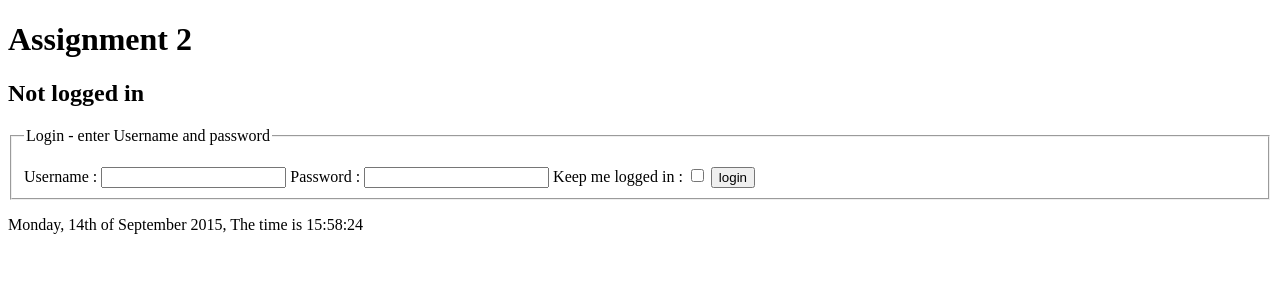
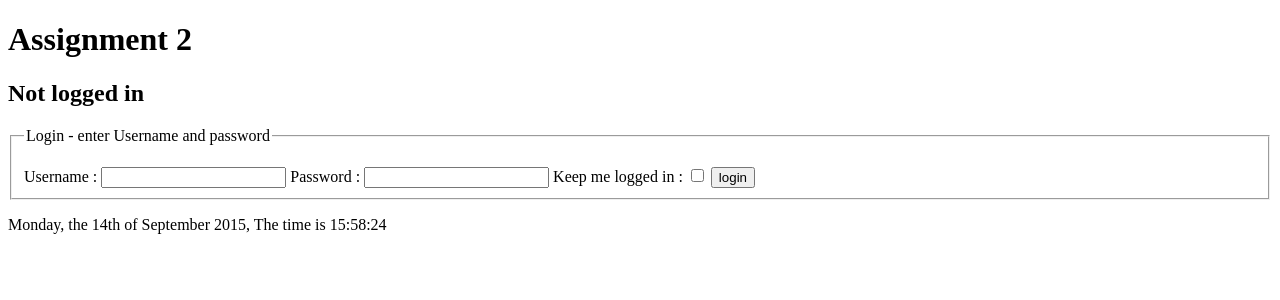
Before and after one commit to camipe/1DV608_assignment_2, a PHP site: page / in a window 1280 px wide. Shown: the top 300 px of the page. Run offline with PHP 8.4, Linux system fonts and the light colour scheme.

Commit message:
Added 'the' before date in timestring.

```diff
--- a/view/DateTimeView.php
+++ b/view/DateTimeView.php
@@ -11,7 +11,7 @@ class DateTimeView {
         The time is [Hour]:[minutes]:[Seconds].
         Example: "Monday, the 8th of July 2015, The time is 10:59:21"
          */
-		$timeString = date("l, jS \of F Y,") . " The time is " . date("H:i:s");
+		$timeString = date('l, \t\h\e jS \of F Y,') . ' The time is ' . date('H:i:s');
 
 		return '<p>' . $timeString . '</p>';
 	}
```
